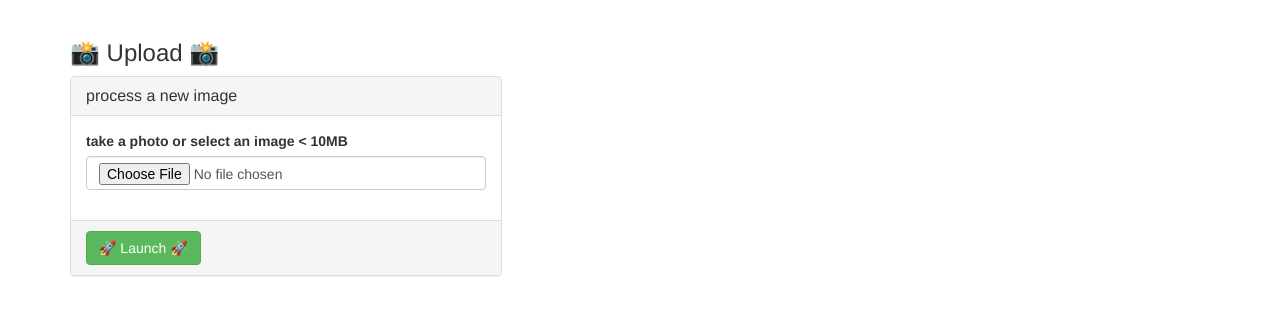
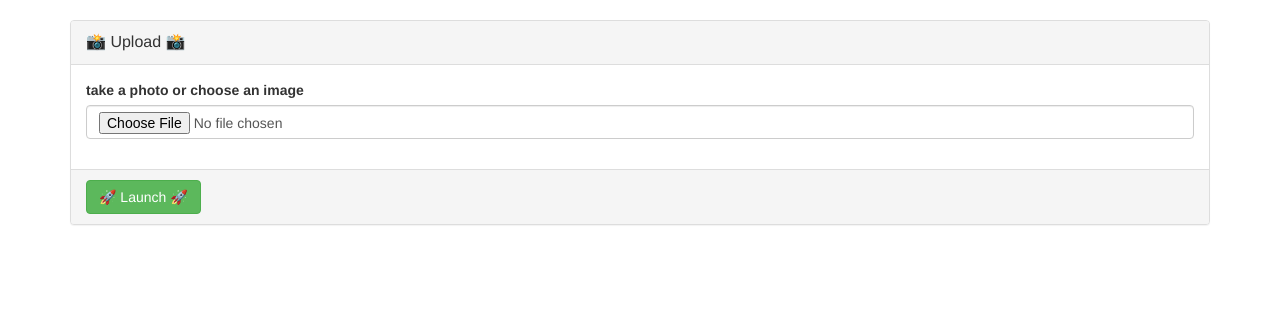
Before and after one commit to TensorBros/pymoji, a Flask app: page / in a window 1280 px wide. Shown: the part 52-367 px from the top of the page. Run offline with Flask 2, Linux system fonts and the light colour scheme; parts of the project's set-up code (start-up, migrations or seed data) failed here and were passed over; some libraries are stand-ins or nearby versions.

Commit message:
betterer layout for palms

```diff
--- a/pymoji/templates/form.html
+++ b/pymoji/templates/form.html
@@ -3,25 +3,26 @@
 
 {% block content %}
 
-<h3>📸 Upload 📸</h3>
-
 <form method="POST" enctype="multipart/form-data">
-  <div class="panel panel-default" style="max-width: 432px;">
+  <div class="panel panel-default">
     <div class="panel-heading">
-      <h4 class="panel-title">
-        process a new image
-      </h4>
+      <div class="panel-title">
+        📸 Upload 📸
+      </div>
     </div>
     <div class="panel-body">
       <div class="form-group">
-        <label for="image">take a photo or select an image < 10MB</label>
+        <label for="image">take a photo or choose an image</label>
         <input type="file" name="image" id="image" class="form-control"
           accept="image/*" required="true" />
       </div>
-      </div>
+    </div>
     <div class="panel-footer">
-      <button type="submit" value="Upload" class="btn btn-success">🚀 Launch 🚀</button>
+      <button type="submit" value="Upload" class="btn btn-success">
+        🚀 Launch 🚀
+      </button>
     </div>
+  </div>
 </form>
 
 {% endblock %}
```
Also changed, not shown: pymoji/templates/result.html (+9 -11 lines).
